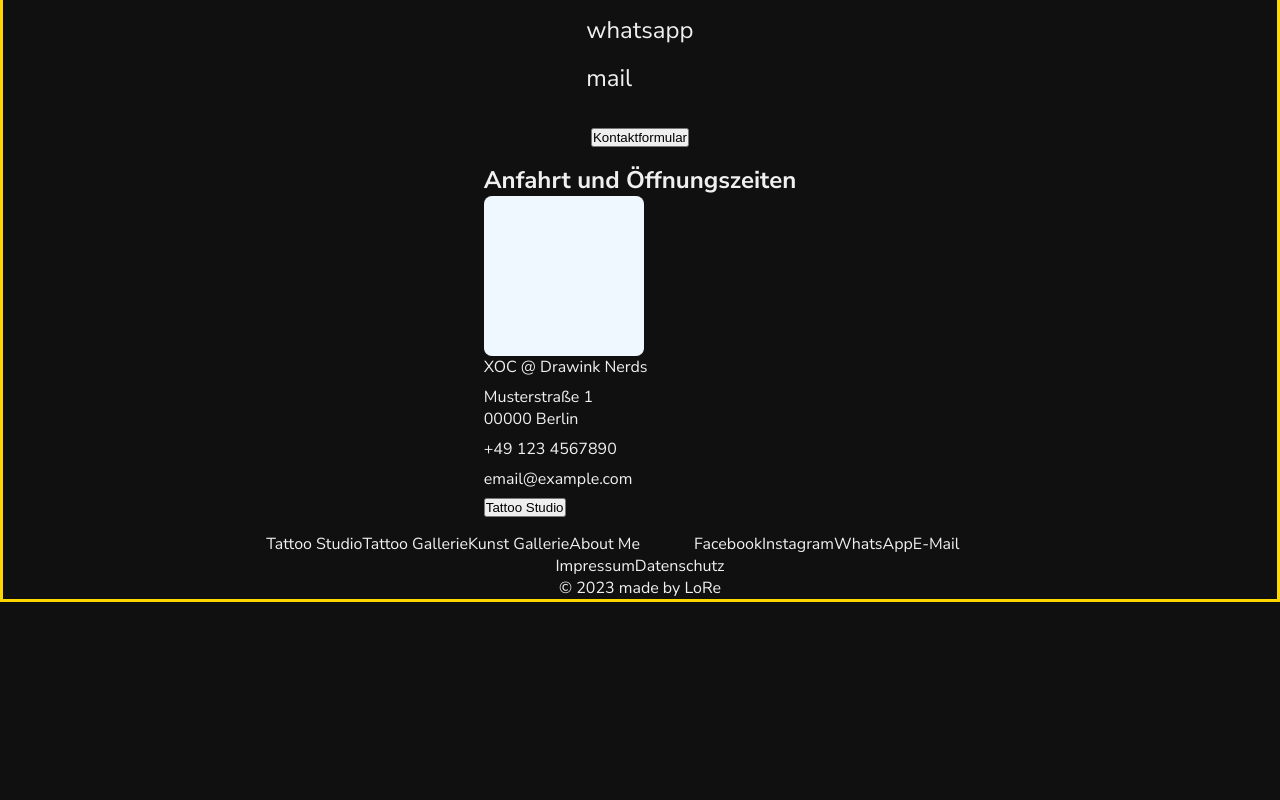
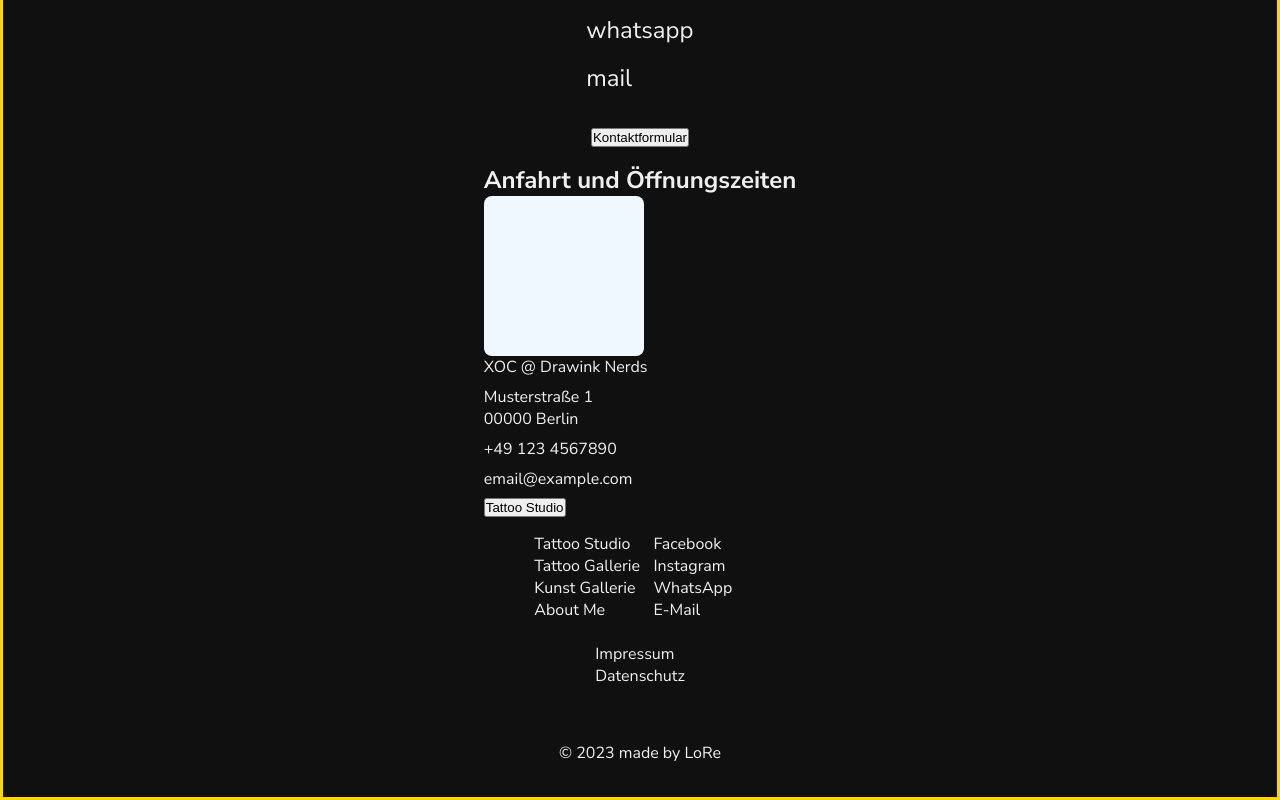
Before and after one commit to lore-web/XOC-Tattoo, a Next.js app: page / in a window 1280 px wide. Shown: the part 1429-2229 px from the top of the page. Before the commit the page ends 2031 px from the top, so only its background shows below. Built offline with nearby package versions, Linux system fonts and the light colour scheme.

Commit message:
FIX: add li to lists

```diff
--- a/src/app/components/Footer.js
+++ b/src/app/components/Footer.js
@@ -6,14 +6,27 @@ export default function Footer() {
   return (
     <StyledFooter>
       <PagesList>
+        <li>
           <Link href={"http://www.drawinknerds.de/"}>Tattoo Studio</Link>
+        </li>
+        <li>
           <Link href={"/tattoogallery"}>Tattoo Gallerie</Link>
+        </li>
+        <li>
           <Link href={"/artgallery"}>Kunst Gallerie</Link>
+        </li>
+        <li>
           <Link href={"/about"}>About Me</Link>
+        </li>
       </PagesList>
       <SocialsList>
+        <li>
           <Link href={"https://www.facebook.com/xoctattoo"}>Facebook</Link>
+        </li>
+        <li>
           <Link href={"https://www.instagram.com/xoctattoo/"}>Instagram</Link>
+        </li>
+        <li>
           <Link
             href={
               "https://wa.me/4915736201164?text=Hallo20%Marco20%ich20%möchte20%gerne20%einen20%Termin20%mit20%dir20%vereinbaren"
@@ -21,11 +34,18 @@ export default function Footer() {
           >
             WhatsApp
           </Link>
+        </li>
+        <li>
           <Link href={"mailto://xoctattoo@gmail.com"}>E-Mail</Link>
+        </li>
       </SocialsList>
       <LegalList>
+        <li>
           <Link href={"/imprint"}>Impressum</Link>
+        </li>
+        <li>
           <Link href={"/dataprivacy"}>Datenschutz</Link>
+        </li>
       </LegalList>
       <StyledCopyright>
         &copy; 2023 made by{" "}
```
Lines whose indentation alone changed are shown as unchanged.
